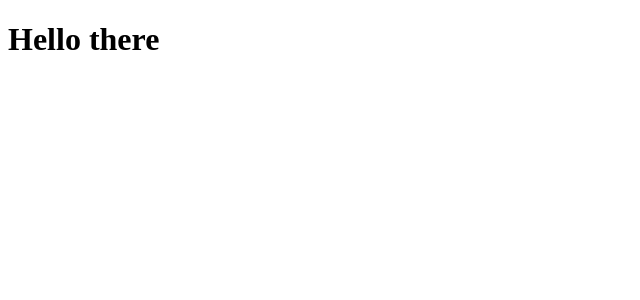
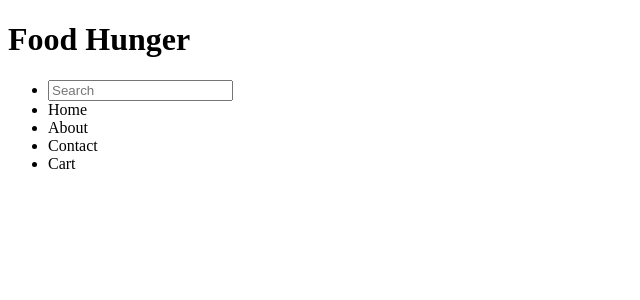
Before and after one commit to ankyv/food-hunger-app, a React (Vite) app: page / in a window 1280 px wide. Shown: the top 300 px of the page, without its empty margins (0-640 px from the left). Built offline with nearby package versions, Linux system fonts and the light colour scheme.

Commit message:
added Header component

```diff
--- a/App.js
+++ b/App.js
@@ -1,8 +1,15 @@
 import React from "react";
 import ReactDOM from "react-dom/client";
+import Header from "./components/Header";
 
-const header = React.createElement("h1", {}, "Hello there");
+const AppLayout = () => {
+  return (
+    <>
+      <Header />
+    </>
+  );
+};
 
 const root = ReactDOM.createRoot(document.getElementById("root"));
 
-root.render(header);
+root.render(<AppLayout />);
--- /dev/null
+++ b/components/Header.js
@@ -0,0 +1,26 @@
+const Search = () => {
+  return <input type="text" placeholder="Search" />;
+};
+
+const Header = () => {
+  return (
+    <div>
+      <div>
+        <h1>Food Hunger</h1>
+      </div>
+      <div>
+        <ul>
+          <li>
+            <Search />
+          </li>
+          <li>Home</li>
+          <li>About</li>
+          <li>Contact</li>
+          <li>Cart</li>
+        </ul>
+      </div>
+    </div>
+  );
+};
+
+export default Header;
```
